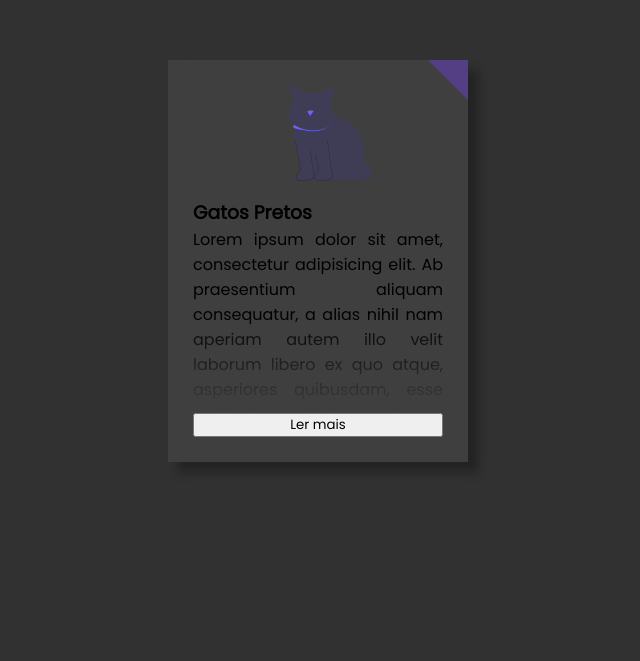
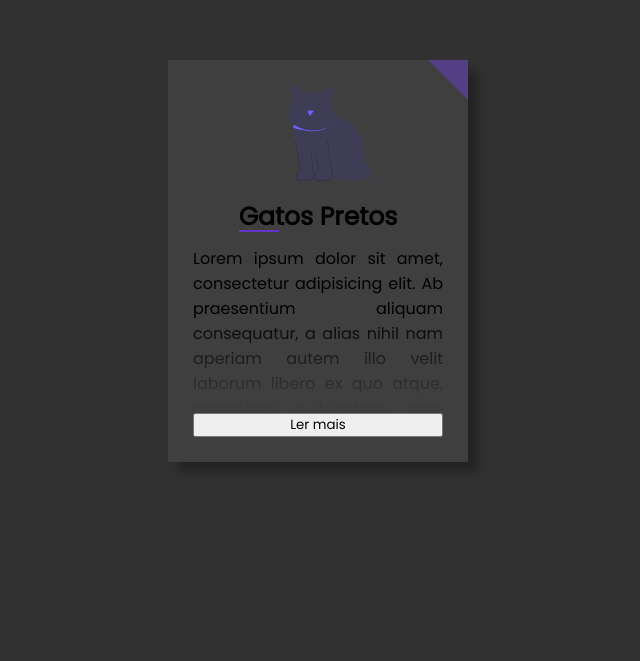
Before and after one commit to CleniltonCosta/Ler-Mais, a plain HTML site: page index.html in a window 1280 px wide. Shown: the part 139-800 px from the top of the page, without its empty margins (322-962 px from the left). Drawn offline with Linux system fonts and the light colour scheme.

Commit message:
detalhes no titulo com before

```diff
--- a/css/style.css
+++ b/css/style.css
@@ -49,3 +49,17 @@ body{
     height: 100px;
     background: linear-gradient(transparent, #3f3f3f);
 }
+.text h3{
+    font-size: 25px;
+    text-align: center;
+    margin-bottom: 10px;
+    position: relative;
+}
+.text h3::before{
+    content: '';
+    position: absolute;
+    height: 2px;
+    width: 40px;
+    background-color: rgb(97, 53, 201);
+    bottom: 04px;
+}
```
